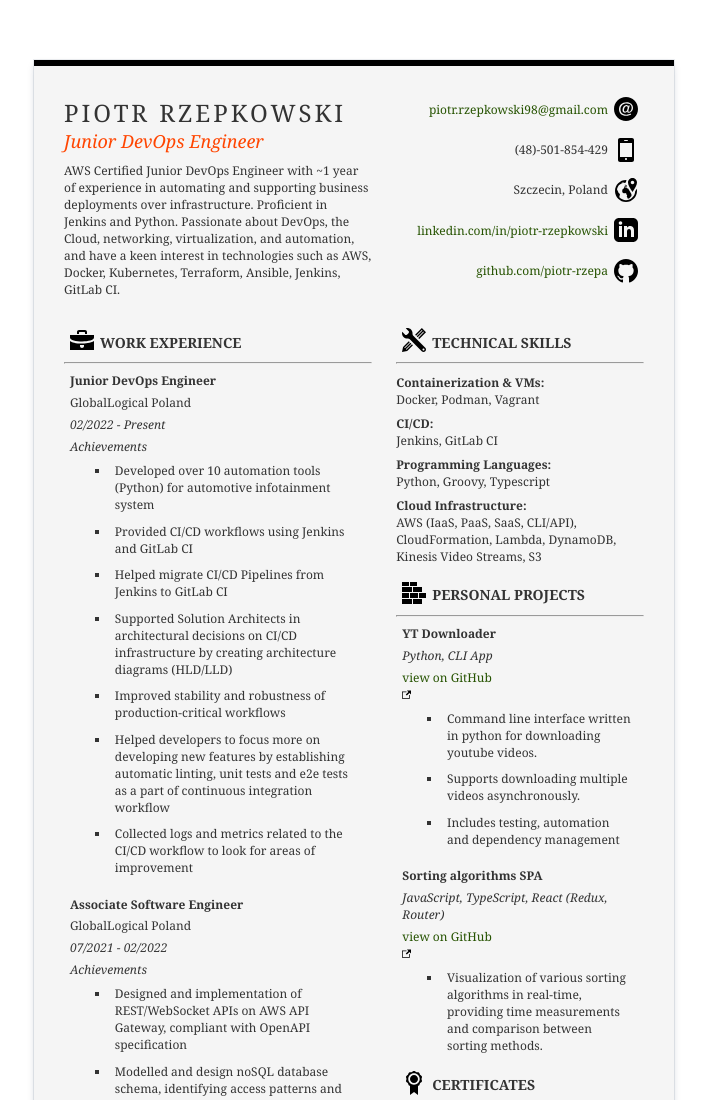
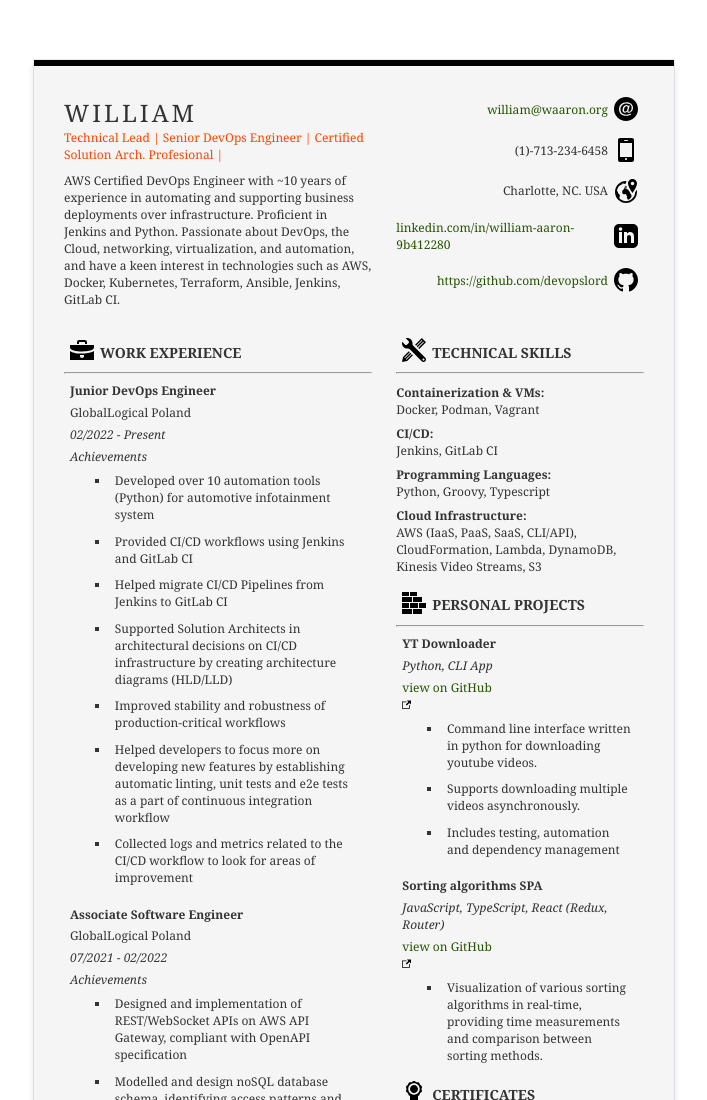
Before and after one commit to devopslord/waaron, a website: page src/frontend/index.html in a window 1280 px wide. Shown: the top 1100 px of the page, without its empty margins (286-993 px from the left). Drawn offline with Linux system fonts and the light colour scheme; no server answers.

Commit message:
Edited the name info

```diff
--- a/src/frontend/index.html
+++ b/src/frontend/index.html
@@ -9,19 +9,20 @@
       name="description"
       content="Page displaying a resume, which is part of Cloud Resume Challenge"
     />
-    <title>Piotr Rzepkowski | DevOps & Cloud Engineer | przepkresume.com</title>
+    <title>William | DevOps & Cloud Engineer | waaron.org</title>
   </head>
 
   <body>
+
     <div class="container">
       <div class="summary">
         <div class="summary__headline">
-          <h2 class="text--uppercase font--georgia">Piotr Rzepkowski</h2>
-          <h3 class="text-uppercase">Junior DevOps Engineer</h3>
+          <h2 class="text--uppercase font--georgia">William </h2>
+          <h3 class="text-uppercase">  Technical Lead | Senior DevOps Engineer | Certified Solution Arch. Profesional | </h3>
         </div>
         <div class="summary__description">
           <p>
-            AWS Certified Junior DevOps Engineer with ~1 year of experience in
+            AWS Certified DevOps Engineer with ~10 years of experience in
             automating and supporting business deployments over infrastructure.
             Proficient in Jenkins and Python. Passionate about DevOps, the
             Cloud, networking, virtualization, and automation, and have a keen
@@ -33,30 +34,30 @@
       </div>
       <div class="socials">
         <div class="social__item">
-          <a href="mailto: piotr.rzepkowski98@gmail.com"
-            >piotr.rzepkowski98@gmail.com</a
+          <a href="mailto: william@waaron.org"
+            >william@waaron.org</a
           >
           <img src="assets/mail-icon.svg" alt="mail icon" />
         </div>
         <div class="social__item">
-          <p>(48)-501-854-429</p>
+          <p>(1)-713-234-6458</p>
           <img src="assets/phone-icon.svg" alt="mobile phone icon" />
         </div>
         <div class="social__item">
-          <p>Szczecin, Poland</p>
+          <p>Charlotte, NC. USA</p>
           <img
             src="assets/location-icon.svg"
             alt="Earth globe with pinpointed location icon"
           />
         </div>
         <div class="social__item">
-          <a href="https://www.linkedin.com/in/piotr-rzepkowski-3a704420b/"
-            >linkedin.com/in/piotr-rzepkowski</a
+          <a href="https://www.linkedin.com/in/william-aaron-9b412280/"
+            >linkedin.com/in/william-aaron-9b412280</a
           >
           <img src="assets/linkedin-icon.svg" alt="Linkedin logo icon" />
         </div>
         <div class="social__item">
-          <a href="https://github.com/piotr-rzepa">github.com/piotr-rzepa</a>
+          <a href="https://github.com/devopslord">https://github.com/devopslord</a>
           <img src="assets/github-icon.svg" alt="GitHub logo icon" />
         </div>
       </div>
--- a/src/frontend/styles/styles.css
+++ b/src/frontend/styles/styles.css
@@ -171,9 +171,9 @@ small {
 
 .summary__headline h3 {
   font-weight: normal;
-  font-style: italic;
+  font-style: normal;
   color: orangered;
-  font-size: 1.5rem;
+  font-size: 1rem;
 }
 
 .certificates__badges__description img {
```
